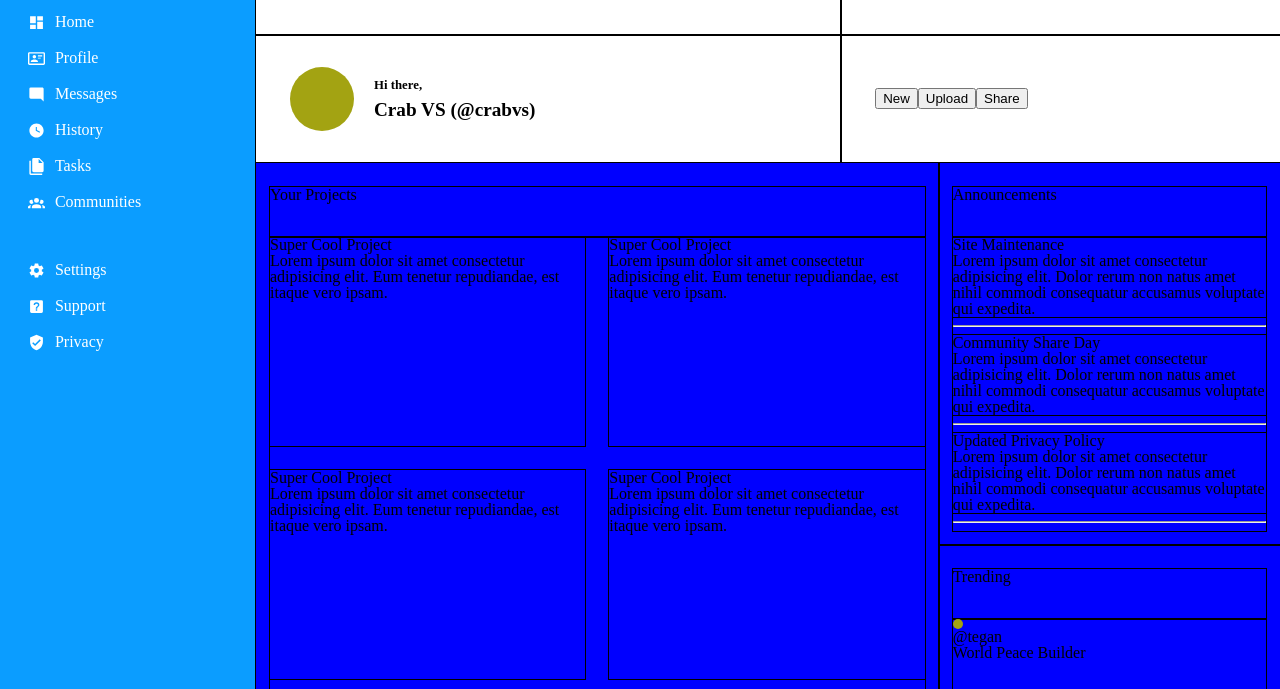
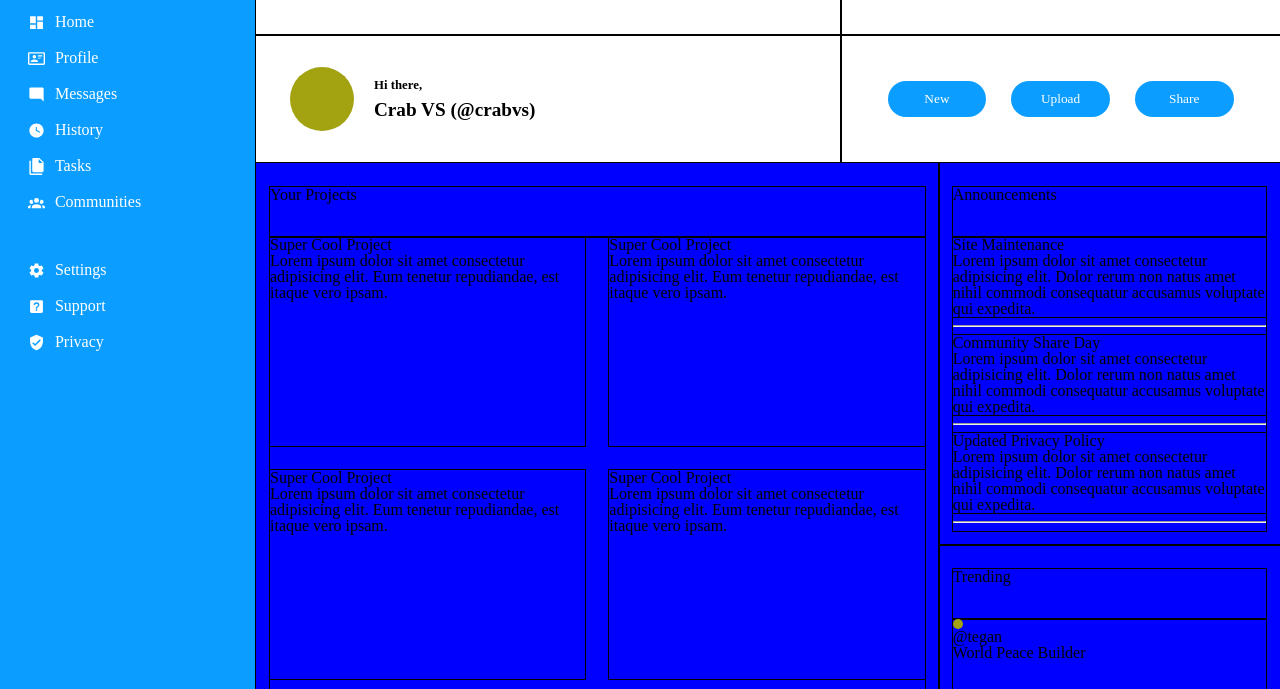
Before and after one commit to CrabVS/odin-admin-dashboard, a plain HTML site: page index.html in a window 1280 px wide. Shown: the part 92-781 px from the top of the page. Drawn offline with Linux system fonts and the light colour scheme.

Commit message:
Style: Add styling to header buttons

```diff
--- a/style.css
+++ b/style.css
@@ -4,13 +4,14 @@
 
 :root {
     --dash-blue: #0b9dff;
+    --dash-hover: #088de6;
 }
 
 * {
     box-sizing: border-box;
 }
 
-html {
+html, button {
     font-family:'Times New Roman', Times, serif;
 }
 
@@ -32,6 +33,24 @@ body {
     width: 10px;
     height: 10px;
     border-radius: 50%;
+}
+
+.btn {
+    background-color: var(--dash-blue);
+    color: #fff;
+    outline: none;
+    border: none;
+    border-radius: 18px;
+    padding: 10px 16px;
+    cursor: pointer;
+}
+
+.btn:hover {
+    background-color: var(--dash-hover);
+}
+
+.btn:active {
+    transform: scale(0.98);
 }
 
 /* SIDEBAR */
@@ -96,7 +115,7 @@ nav {
 }
 
 .nav-block li:hover {
-    background-color: #088de6;
+    background-color: var(--dash-hover);
 }
 
 #sidebar .nav-block li a:hover {
@@ -190,6 +209,21 @@ nav {
     font-size: 1.2rem;
 }
 
+.header-block ul {
+    width: 100%;
+    justify-content: space-evenly;
+}
+
+.header-block ul li {
+    width: 100%;
+    display: flex;
+    justify-content: center;
+}
+
+.header-block ul .btn {
+    width: 80%;
+}
+
 /* MAIN */
 
 #main {
```
